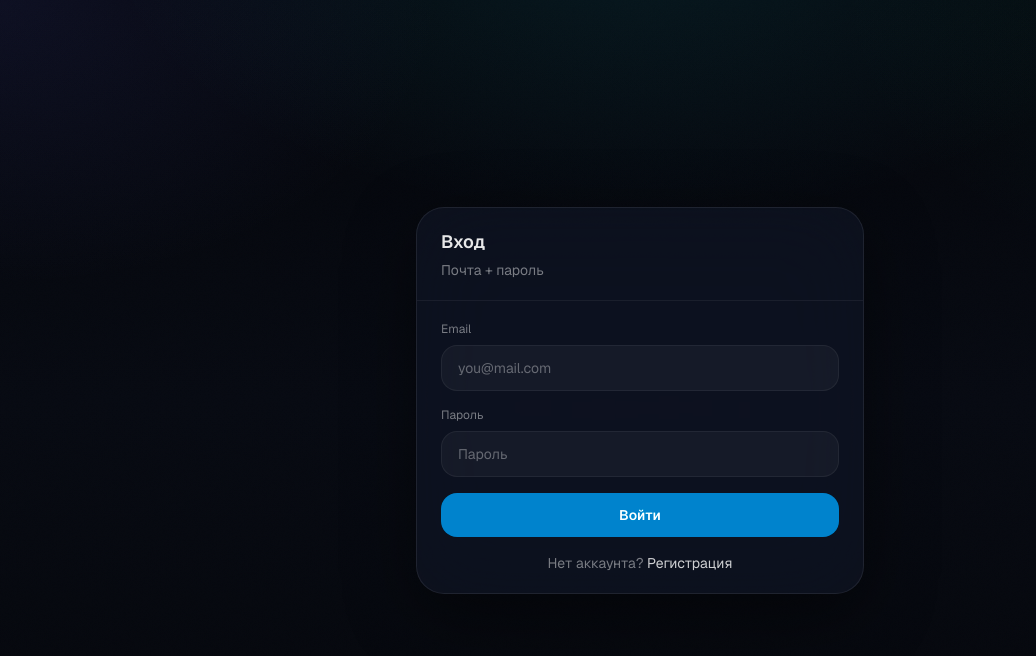
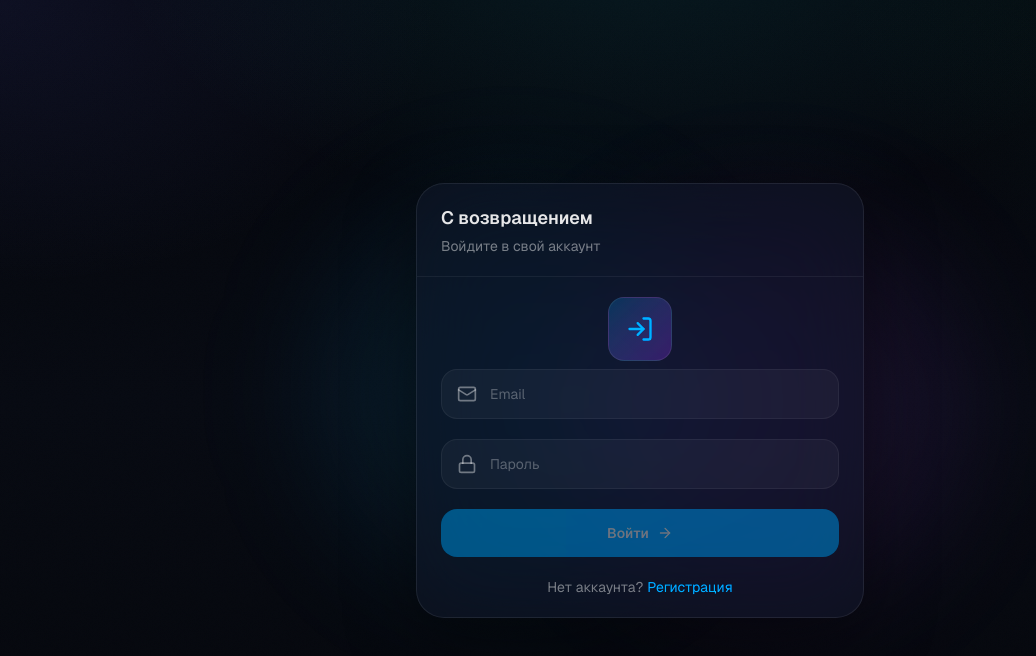
Before and after one commit to Nens888/clode-app, a Next.js app: page /auth/login in a window 1280 px wide. Shown: the top 656 px of the page, without its empty margins (0-1036 px from the left). Built offline with nearby package versions, Linux system fonts and the light colour scheme.

Commit message:
Update LoginForm.tsx

```diff
--- a/src/components/auth/LoginForm.tsx
+++ b/src/components/auth/LoginForm.tsx
@@ -5,6 +5,7 @@ import { useRouter } from "next/navigation";
 import { useState } from "react";
 import { AuthCard } from "@/components/AuthCard";
 import { cn } from "@/lib/cn";
+import { LogIn, Mail, Lock, ArrowRight } from "lucide-react";
 
 export function LoginForm() {
   const router = useRouter();
@@ -12,13 +13,20 @@ export function LoginForm() {
   const [password, setPassword] = useState("");
   const [loading, setLoading] = useState(false);
   const [error, setError] = useState<string | null>(null);
+  const [focused, setFocused] = useState<string | null>(null);
+
+  const canSubmit = Boolean(email.trim()) && Boolean(password) && !loading;
 
   return (
-    <div className="min-h-screen px-6 py-10 flex items-center justify-center">
-      <AuthCard title="Вход" subtitle="Почта + пароль">
-        <form
-          className="space-y-4"
-          onSubmit={async (e) => {
+    <div className="min-h-screen flex flex-col items-center justify-center px-4 py-8 relative overflow-hidden">
+      {/* Background decoration */}
+      <div className="absolute inset-0 -z-10">
+        <div className="absolute top-1/4 left-1/4 w-96 h-96 bg-[#0ea5e9]/10 rounded-full blur-3xl" />
+        <div className="absolute bottom-1/4 right-1/4 w-96 h-96 bg-purple-500/10 rounded-full blur-3xl" />
+      </div>
+
+      <AuthCard title="С возвращением" subtitle="Войдите в свой аккаунт">
+        <form className="space-y-5" onSubmit={async (e) => {
             e.preventDefault();
             setError(null);
             setLoading(true);
@@ -41,47 +49,91 @@ export function LoginForm() {
             }
           }}
         >
-          <div>
-            <div className="text-xs text-white/45">Email</div>
+          {/* Icon */}
+          <div className="flex justify-center mb-2">
+            <div className="flex items-center justify-center w-16 h-16 rounded-2xl bg-gradient-to-br from-[#0ea5e9]/20 to-purple-500/20 border border-white/[0.08]">
+              <LogIn className="w-7 h-7 text-[#0ea5e9]" />
+            </div>
+          </div>
+
+          {/* Email */}
+          <div className="relative">
+            <div className={cn(
+              "absolute left-4 top-1/2 -translate-y-1/2 transition-colors",
+              focused === "email" ? "text-[#0ea5e9]" : "text-white/40"
+            )}>
+              <Mail className="w-5 h-5" />
+            </div>
             <input
               value={email}
               onChange={(e) => setEmail(e.target.value)}
-              placeholder="you@mail.com"
+              onFocus={() => setFocused("email")}
+              onBlur={() => setFocused(null)}
+              placeholder="Email"
               type="email"
               autoComplete="email"
-              className="mt-2 w-full rounded-2xl border border-white/[0.06] bg-white/[0.04] px-4 py-3 text-sm text-white/90 placeholder:text-white/35 outline-none"
+              className={cn(
+                "w-full rounded-2xl border bg-white/[0.04] py-3.5 pl-12 pr-4 text-sm text-white/90 placeholder:text-white/30 outline-none transition-all",
+                focused === "email" ? "border-[#0ea5e9]/50 bg-white/[0.06]" : "border-white/[0.06]"
+              )}
             />
           </div>
 
-          <div>
-            <div className="text-xs text-white/45">Пароль</div>
+          {/* Password */}
+          <div className="relative">
+            <div className={cn(
+              "absolute left-4 top-1/2 -translate-y-1/2 transition-colors",
+              focused === "password" ? "text-[#0ea5e9]" : "text-white/40"
+            )}>
+              <Lock className="w-5 h-5" />
+            </div>
             <input
               value={password}
               onChange={(e) => setPassword(e.target.value)}
+              onFocus={() => setFocused("password")}
+              onBlur={() => setFocused(null)}
               placeholder="Пароль"
               type="password"
               autoComplete="current-password"
-              className="mt-2 w-full rounded-2xl border border-white/[0.06] bg-white/[0.04] px-4 py-3 text-sm text-white/90 placeholder:text-white/35 outline-none"
+              className={cn(
+                "w-full rounded-2xl border bg-white/[0.04] py-3.5 pl-12 pr-4 text-sm text-white/90 placeholder:text-white/30 outline-none transition-all",
+                focused === "password" ? "border-[#0ea5e9]/50 bg-white/[0.06]" : "border-white/[0.06]"
+              )}
             />
           </div>
 
-          {error ? <div className="text-sm text-red-300/90">{error}</div> : null}
+          {error ? (
+            <div className="p-3 rounded-xl bg-red-500/10 border border-red-500/20 text-sm text-red-300">
+              {error}
+            </div>
+          ) : null}
 
           <button
             type="submit"
-            disabled={loading}
+            disabled={!canSubmit}
             className={cn(
-              "w-full rounded-2xl bg-[#0ea5e9]/70 px-5 py-3 text-sm font-semibold text-white transition",
-              "hover:bg-[#0ea5e9]/85 active:scale-[0.99]",
-              loading && "opacity-60",
+              "w-full rounded-2xl bg-[#0ea5e9] px-5 py-3.5 text-sm font-semibold text-white transition-all flex items-center justify-center gap-2",
+              "hover:bg-[#0284c7] active:scale-[0.99]",
+              "disabled:opacity-40 disabled:cursor-not-allowed disabled:hover:bg-[#0ea5e9]",
+              loading && "animate-pulse",
             )}
           >
-            {loading ? "Входим..." : "Войти"}
+            {loading ? (
+              <>
+                <span className="h-4 w-4 animate-spin rounded-full border-2 border-white/30 border-t-white" />
+                Входим...
+              </>
+            ) : (
+              <>
+                Войти
+                <ArrowRight className="w-4 h-4" />
+              </>
+            )}
           </button>
 
-          <div className="text-center text-sm text-white/45">
-            Нет аккаунта?{" "}
-            <Link href="/auth/register" className="text-white/80 hover:text-white">
+          <div className="flex justify-center gap-1 text-sm text-white/45">
+            <span>Нет аккаунта?</span>
+            <Link href="/auth/register" className="text-[#0ea5e9] hover:text-[#38bdf8] transition-colors">
               Регистрация
             </Link>
           </div>
```
